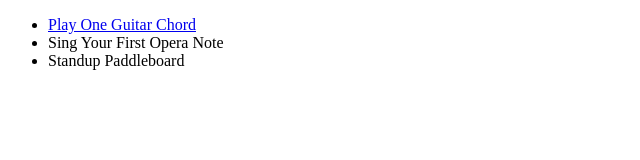
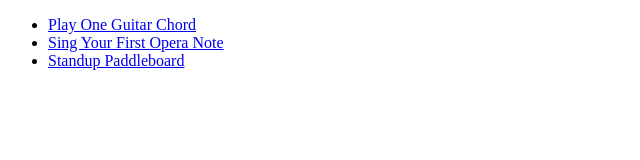
Before and after one commit to jjimmyk/jjimmyk.github.io, a plain HTML site: page backward-design/3-learning-objectives.html in a window 1280 px wide. Shown: the whole page, without its empty margins (0-640 px from the left). Drawn offline with Linux system fonts and the light colour scheme.

Commit message:
Update 3-learning-objectives.html

```diff
--- a/backward-design/3-learning-objectives.html
+++ b/backward-design/3-learning-objectives.html
@@ -12,8 +12,8 @@
 
   <ul>
     <li><a href="https://jjimmyk.github.io/backward-design/Play-Guitar-Chord.html">Play One Guitar Chord</a></li>
-    <li>Sing Your First Opera Note</li>
-    <li>Standup Paddleboard</li>
+    <li><a href="https://jjimmyk.github.io/backward-design/Sing-Opera-Note.html">Sing Your First Opera Note</a></li>
+    <li><a href="https://jjimmyk.github.io/backward-design/Standup-Paddleboard.html">Standup Paddleboard</a></li>
   </ul>
 
 </body>
```
